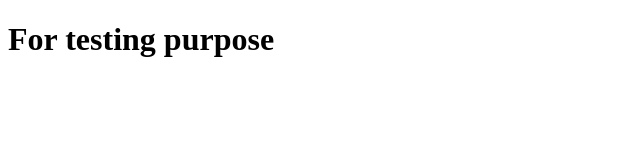
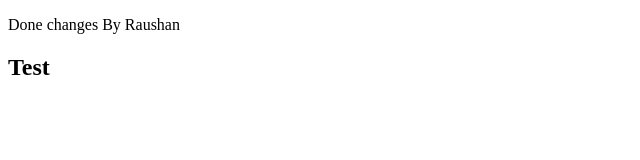
Before and after one commit to krsant7/SolveX, a plain HTML site: page assets/html/test.html in a window 1280 px wide. Shown: the whole page, without its empty margins (0-640 px from the left). Drawn offline with Linux system fonts and the light colour scheme.

Commit message:
for our testing purpose only

```diff
--- a/assets/html/test.html
+++ b/assets/html/test.html
@@ -5,6 +5,10 @@
     <title>Title</title>
 </head>
 <body>
-    <h1>For testing purpose</h1>
+    <p>Done changes By Raushan</p>
+
+
+
+  <h2>Test</h2>
 </body>
 </html>
```
